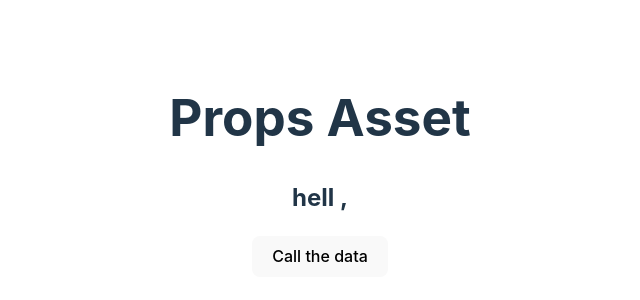
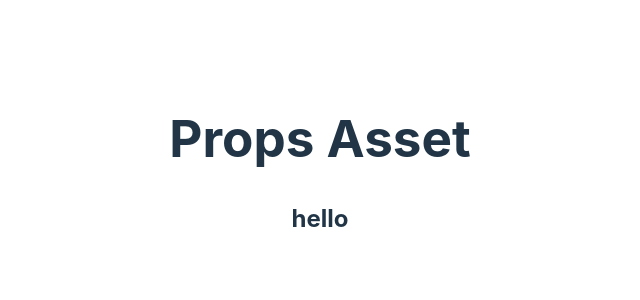
Before and after one commit to Bhanu-Partap/react-learnings-with-vite, a React (Vite) app in the folder my-first-react-app/: page / in a window 1280 px wide. Shown: the part 234-534 px from the top of the page, without its empty margins (320-960 px from the left). Built offline with nearby package versions, Linux system fonts and the light colour scheme.

Commit message:
function as a props

```diff
--- a/my-first-react-app/src/App.jsx
+++ b/my-first-react-app/src/App.jsx
@@ -32,12 +32,13 @@ export default function App() {
   //   setName("BMW");
   // }
 
-  function getData(){
-    alert("your Data is here");
-  }
+  // function getData(){
+  //   alert("your Data is here");
+  // }
 
   function lamborghini(){
-    <h1>Its BMW here</h1>
+    alert("Its BMW here")
+    // <h1>Its BMW here</h1>
   }
 
 
@@ -70,8 +71,8 @@ export default function App() {
       {/* <Formbox /> */}
       {/* <Profile /> */}
       {/* <Login /> */}
-      <PropsAsset data={getData} name={lamborghini}/>
-
+      <PropsAsset  name={lamborghini()}/>
+      {/* data={getData} */}
     </>
   )
 }
--- a/my-first-react-app/src/Components/PropsAsset.jsx
+++ b/my-first-react-app/src/Components/PropsAsset.jsx
@@ -5,8 +5,8 @@ export default function PropsAsset(props) {
     <>
         <div className="PropsAsset">
             <h1>Props Asset</h1>
-            <h2>hell ,{props.name} </h2>
-            <button onClick={()=>props.data()}>Call the data</button>
+            <h2>hello {props.name} </h2>
+            {/* <button onClick={()=>props.data()}>Call the data</button> */}
         </div>
     </>
   )
```
